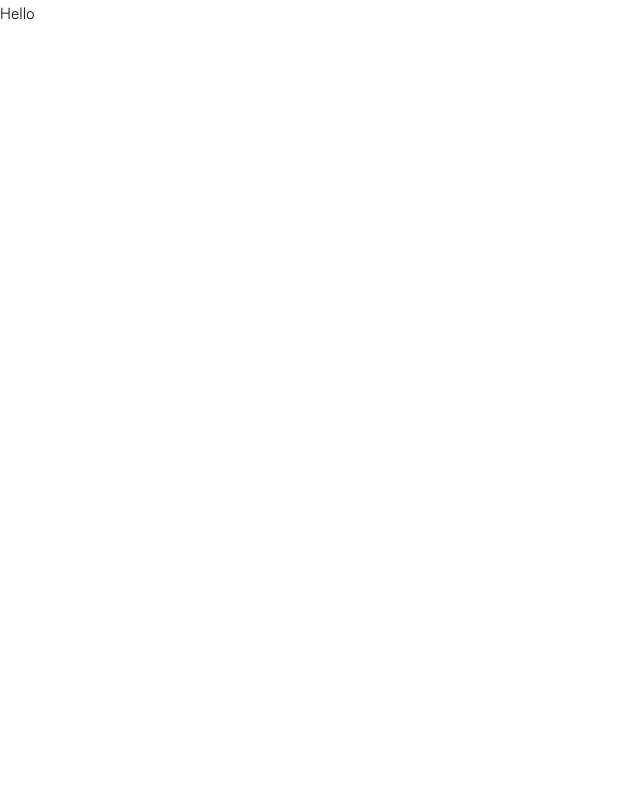
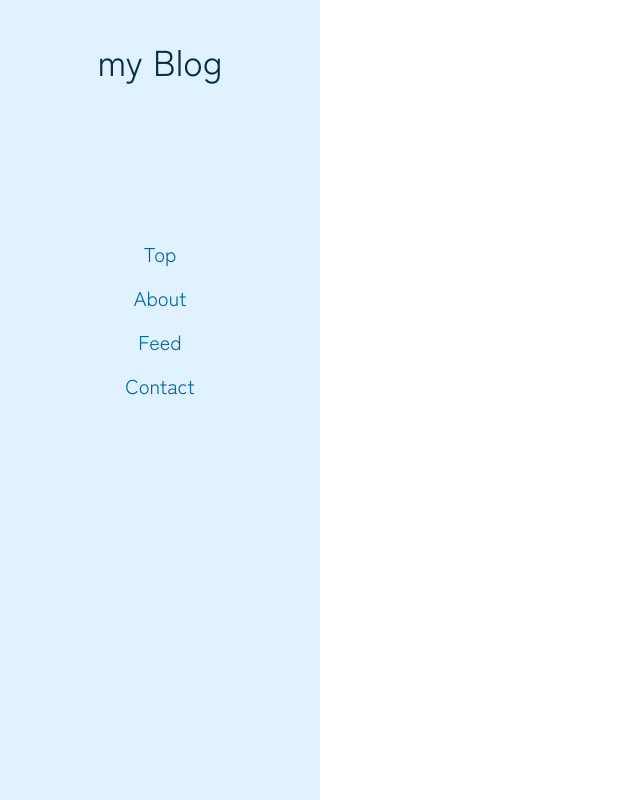
Before and after one commit to AkaneWang/my_blog, a Next.js app: page / in a window 1280 px wide. Shown: the whole page, without its empty margins (0-640 px from the left). Built offline with nearby package versions, Linux system fonts and the light colour scheme.

Commit message:
add SideNav.tsx

```diff
--- a/src/app/layout.tsx
+++ b/src/app/layout.tsx
@@ -2,8 +2,6 @@ import type { Metadata } from "next";
 import { Zen_Kaku_Gothic_New } from "next/font/google";
 import "./globals.css";
 import { cn } from "@/lib/utils";
-
-import { Home } from "lucide-react";
 
 const gothic = Zen_Kaku_Gothic_New({
   subsets: ["latin"],
--- a/src/app/page.tsx
+++ b/src/app/page.tsx
@@ -1,9 +1,9 @@
-import Image from "next/image";
+import { SideNav } from "@/components/Sidenav";
 
 export default function Home() {
   return (
     <main>
-      <h1>Hello</h1>
+      <SideNav />
     </main>
   );
 }
--- /dev/null
+++ b/src/components/Sidenav.tsx
@@ -0,0 +1,16 @@
+export const SideNav = () => {
+  return (
+    <div id="sideNav" className="fixed bg-sky-100 h-full w-[20rem]">
+      <div className="text-4xl text-sky-950 flex justify-center my-10">
+        my Blog
+      </div>
+      <div className="text-xl text-sky-700 flex h-full flex-col items-center gap-4 my-40">
+        <nav className="hover:text-slate-950">Top</nav>
+        <nav className="hover:text-slate-950">About</nav>
+
+        <nav>Feed</nav>
+        <nav>Contact</nav>
+      </div>
+    </div>
+  );
+};
```
